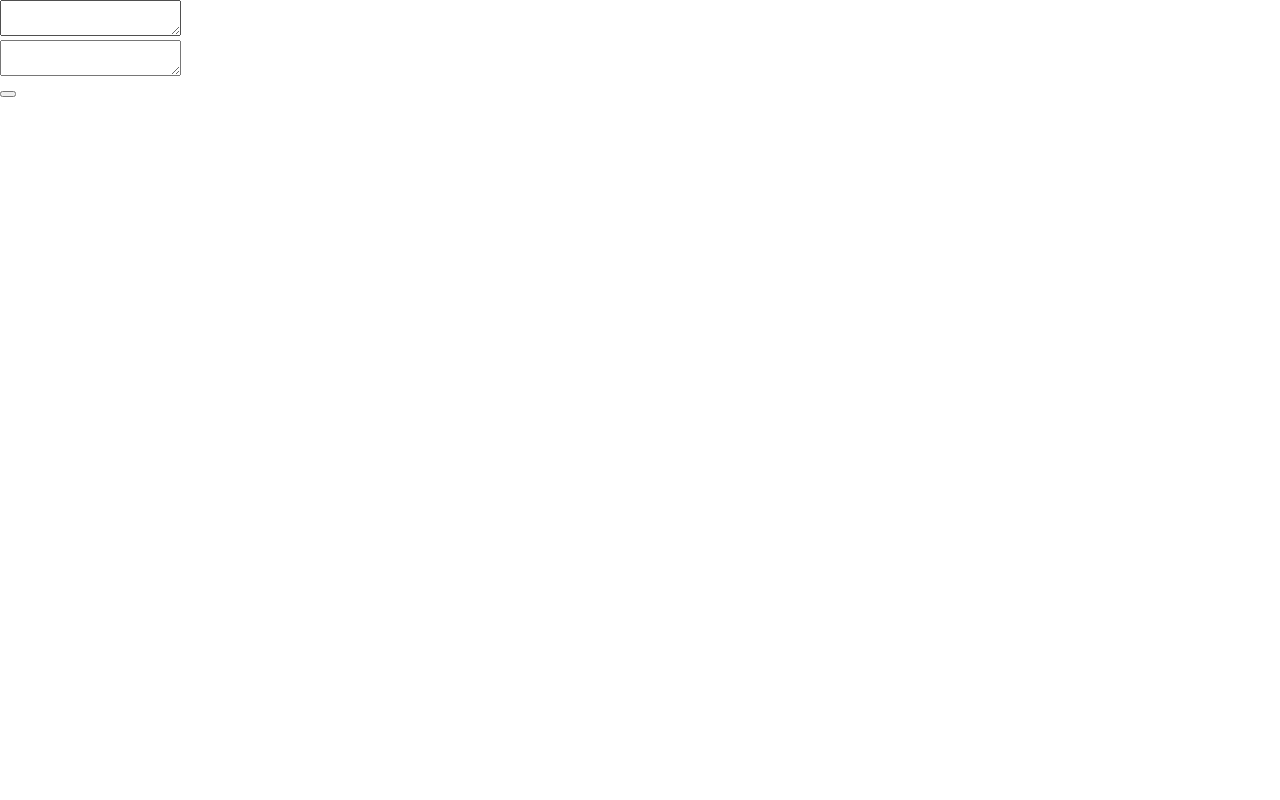
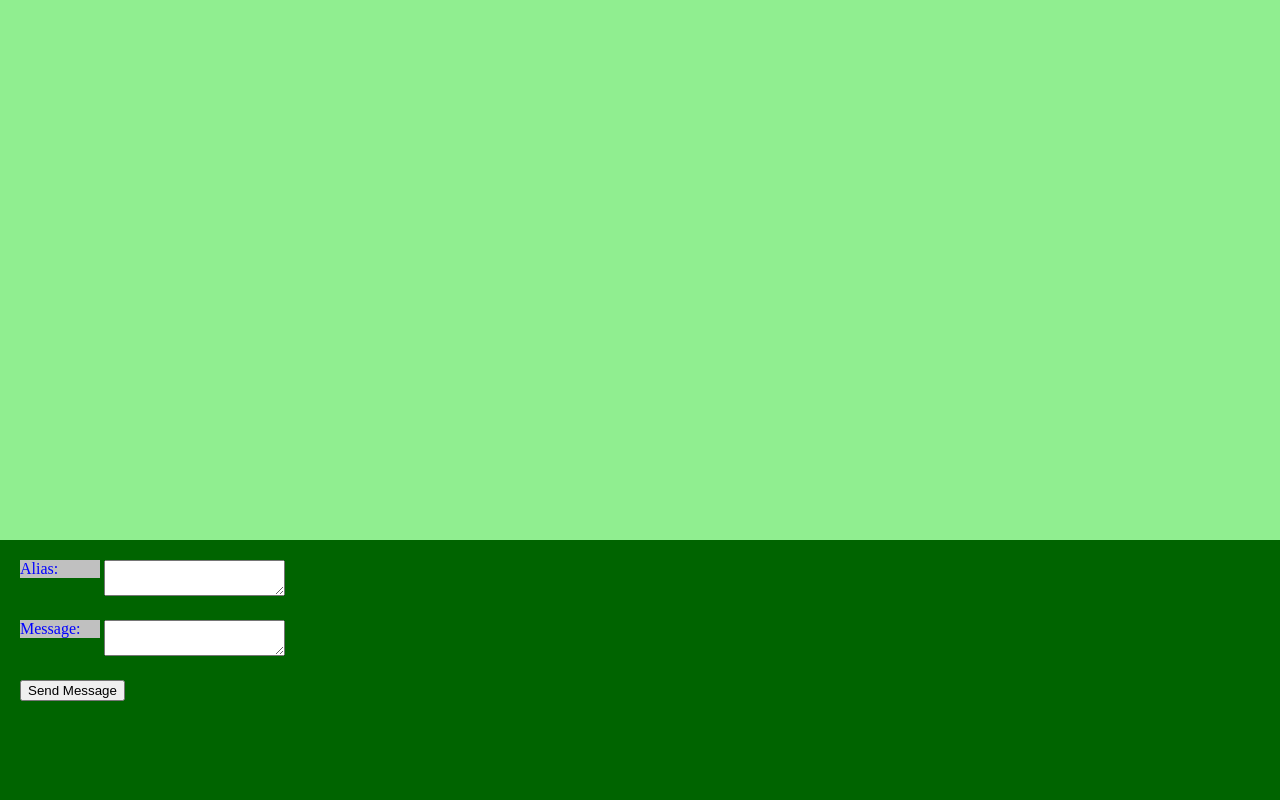
Before and after one commit to ninetyonenichols/CSC337-8-Chatty, a website: page chatty/public_html/index.html in a window 1280 px wide. Drawn offline with Linux system fonts and the light colour scheme.

Commit message:
Added basic server funcitonality. Fixed some CSS.

```diff
--- a/chatty/public_html/communicator.js
+++ b/chatty/public_html/communicator.js
@@ -0,0 +1,8 @@
+/*
+ * Purpose: Provides functionality for sending messages.
+ * Author: Justin Nichols
+ * Class: CSC337
+ */
+
+function send() {
+}
--- a/chatty/public_html/index.html
+++ b/chatty/public_html/index.html
@@ -10,24 +10,24 @@
   <head>
     <meta charset="UTF-8">
     <meta name="author" content="Justin Nichols">
-    <link type="text/css" rel="stylesheet" href="style.css">
+    <link rel="stylesheet" href="style.css">
     <title>Chatty</title>
   </head>
   <body>
     <div id="output_area">
+    </div>
+    <div id="input_area">
       <div class="input_element">
-        <label for="input_alias"></label>
+        <label for="input_alias">Alias: </label>
         <textarea id="input_alias" class="msg"></textarea>
       </div>
       <div class="input_element">
-        <label for="input_msg"></label>
+        <label for="input_msg">Message: </label>
         <textarea id="input_msg" class="msg"></textarea>
       </div>
       <div class="input_element">
-        <button value="Send Message" onclick="send()"></button>
+        <button type='button' onclick="send()">Send Message</button>
       </div>
-    </div>
-    <div id="input_area">
     </div>
     <script src="communicator.js"></script>
   </body>
--- a/chatty/public_html/style.css
+++ b/chatty/public_html/style.css
@@ -12,17 +12,32 @@ html, body {
   height: 100%;
 }
 
-.input_area, .output_area {
-  position: fixed;
-  padding: 20px;
+label {
+  display: inline-block;
+  vertical-align: top;
+  width: 80px;
+  background-color: silver;
+  color: blue;
 }
 
-.output_area {
+.input_element {
+  padding: 10px 0;
+}
+
+#input_area, #output_area {
+  position: fixed;
+  padding: 10px 20px;
+  width: 100%;
+}
+
+#output_area {
+  top: 0;
   height: 70%;
   background-color: lightgreen;
 }
 
-.input_area {
+#input_area {
   height: 30%;
+  bottom: 0;
   background-color: darkgreen;
 }
```
Also changed, not shown: chatty/server.js (+15 -0 lines).
